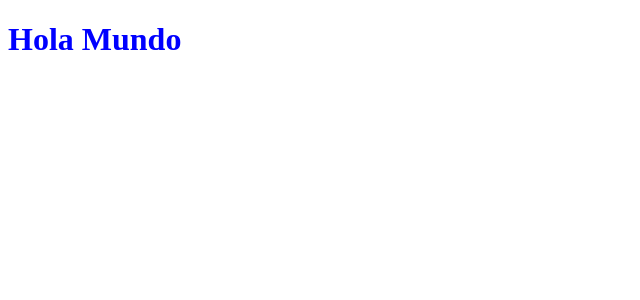
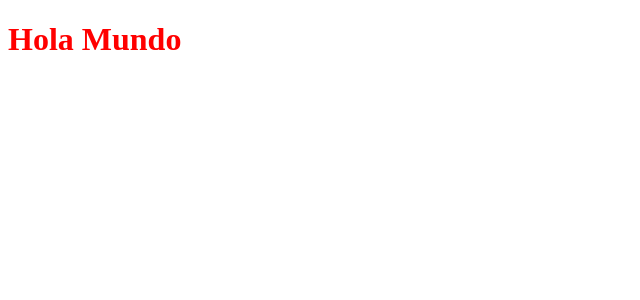
Before and after one commit to joseluis1061/conf-merch, a React app: page / in a window 1280 px wide. Shown: the top 300 px of the page, without its empty margins (0-640 px from the left). Built offline with nearby package versions, Linux system fonts and the light colour scheme.

Commit message:
Se agregaron las configuraciones para usar commits

```diff
--- a/src/style/app.css
+++ b/src/style/app.css
@@ -1,3 +1,3 @@
 h1{
-  color: blue;
+  color: red;
 }
--- a/webpack.config.js
+++ b/webpack.config.js
@@ -65,6 +65,6 @@ module.exports = {
       directory: path.join(__dirname, 'public'),
     },
     compress: true,
-    port: 9000,
+    port: 3000,
   },
 };
```
